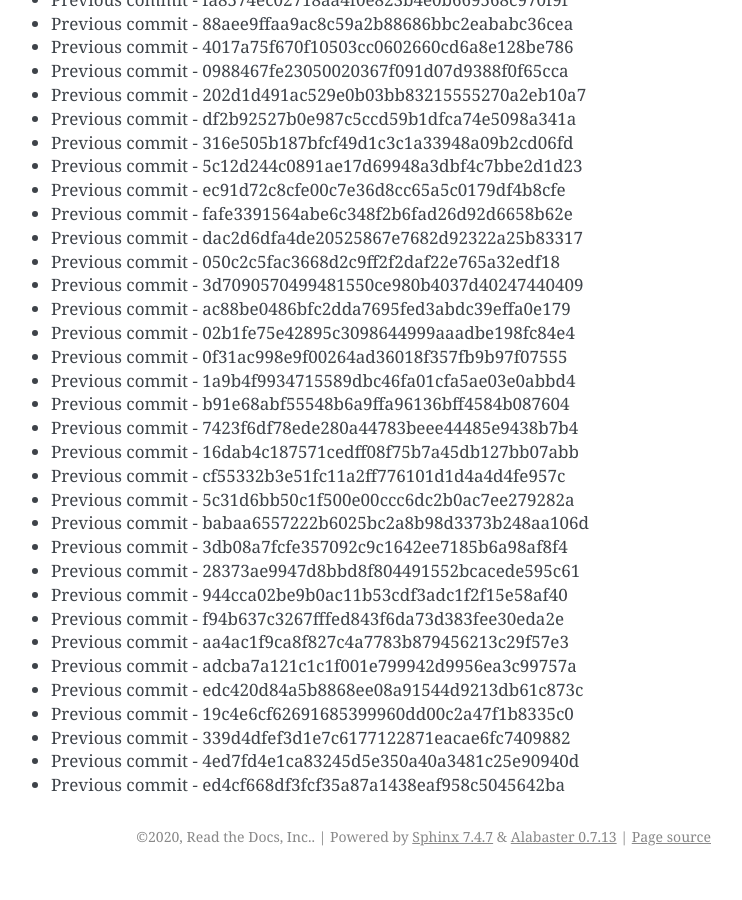
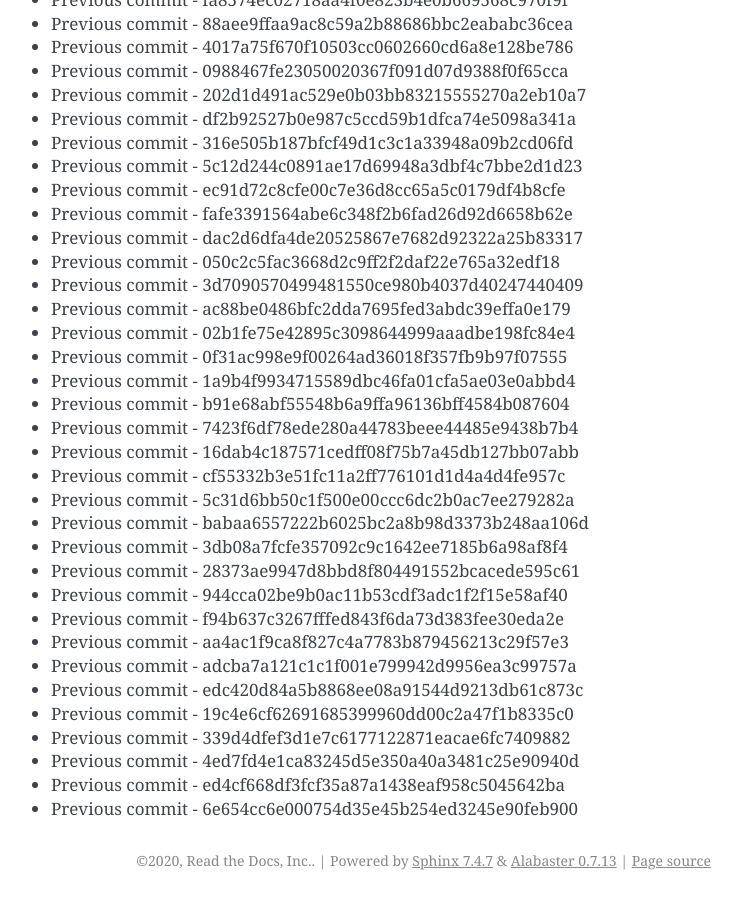
Before and after one commit to readthedocs/rtd-git-stresstest, a Sphinx documentation site: the page built from docs/updates.rst, in a window 1280 px wide and 900 px high, scrolled down 93059 px. Shown: the whole window, without its empty margins (399-1141 px from the left). Built offline with Sphinx 7.4.7, drawn with Linux system fonts in a browser that asks for light colours; before the commit the page ends 93935 px from its top, so only the background shows below that.

Commit message:
Generating commit from previous: 6e654cc6e000754d35e45b254ed3245e90feb900

```diff
--- a/docs/updates.rst
+++ b/docs/updates.rst
@@ -3942,3 +3942,4 @@ It can be tested for any performance characteristics.
 * Previous commit - 339d4dfef3d1e7c6177122871eacae6fc7409882
 * Previous commit - 4ed7fd4e1ca83245d5e350a40a3481c25e90940d
 * Previous commit - ed4cf668df3fcf35a87a1438eaf958c5045642ba
+* Previous commit - 6e654cc6e000754d35e45b254ed3245e90feb900
```
